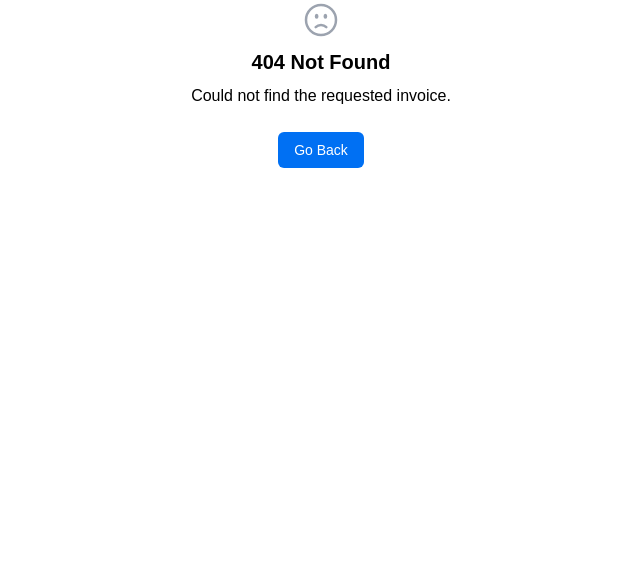
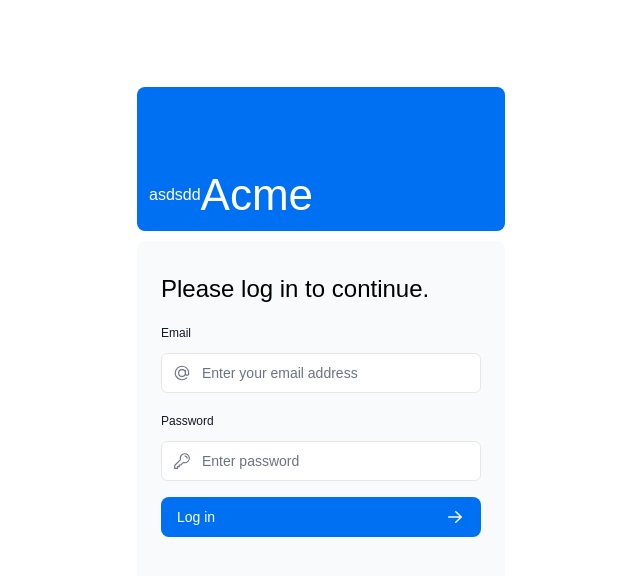
Before and after one commit to wen09210/next_practice, a Next.js app: page /login in a window 1280 px wide. Before the commit this address had no page. Shown: the top 576 px of the page, without its empty margins (319-959 px from the left). Built offline with nearby package versions, Linux system fonts and the light colour scheme; a web font is replaced by a local one.

Commit message:
feat: middleware

```diff
--- /dev/null
+++ b/app/login/page.tsx
@@ -0,0 +1,20 @@
+import AcmeLogo from '@/app/ui/acme-logo';
+import LoginForm from '@/app/ui/login-form';
+import { Suspense } from 'react';
+
+export default function LoginPage() {
+  return (
+    <main className="flex items-center justify-center md:h-screen">
+      <div className="relative mx-auto flex w-full max-w-[400px] flex-col space-y-2.5 p-4 md:-mt-32">
+        <div className="flex h-20 w-full items-end rounded-lg bg-blue-500 p-3 md:h-36">
+          <div className="w-32 text-white md:w-36">
+            <AcmeLogo />
+          </div>
+        </div>
+        <Suspense>
+          <LoginForm />
+        </Suspense>
+      </div>
+    </main>
+  );
+}
--- a/package.json
+++ b/package.json
@@ -14,7 +14,7 @@
     "bcrypt": "^5.1.1",
     "clsx": "^2.1.1",
     "next": "latest",
-    "next-auth": "5.0.0-beta.19",
+    "next-auth": "5.0.0-beta.25",
     "postcss": "8.4.49",
     "postgres": "^3.4.5",
     "react": "19.0.0",
```
Also changed, not shown: auth.config.ts (added, +21 -0 lines), middleware.ts (added, +9 -0 lines), 1 other file (tests, documents, lock files or other folders).
